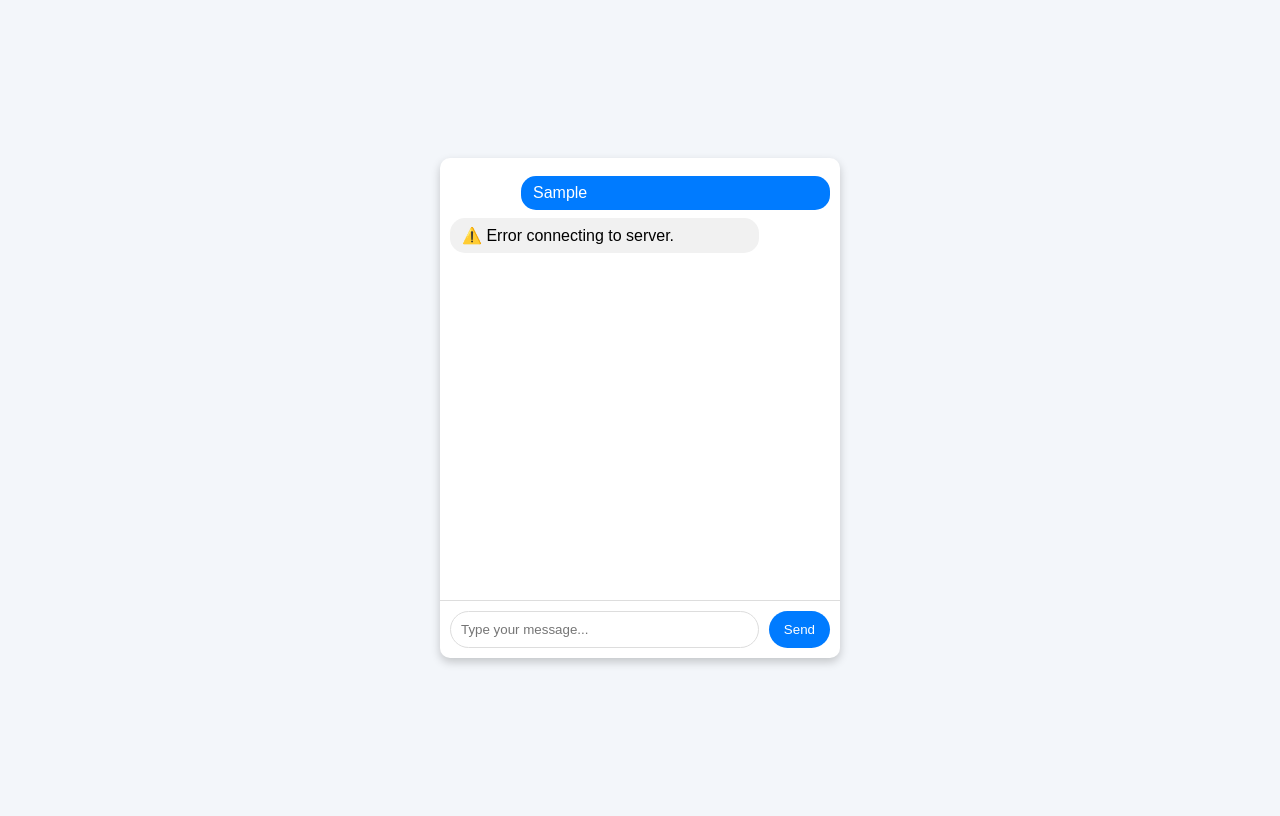
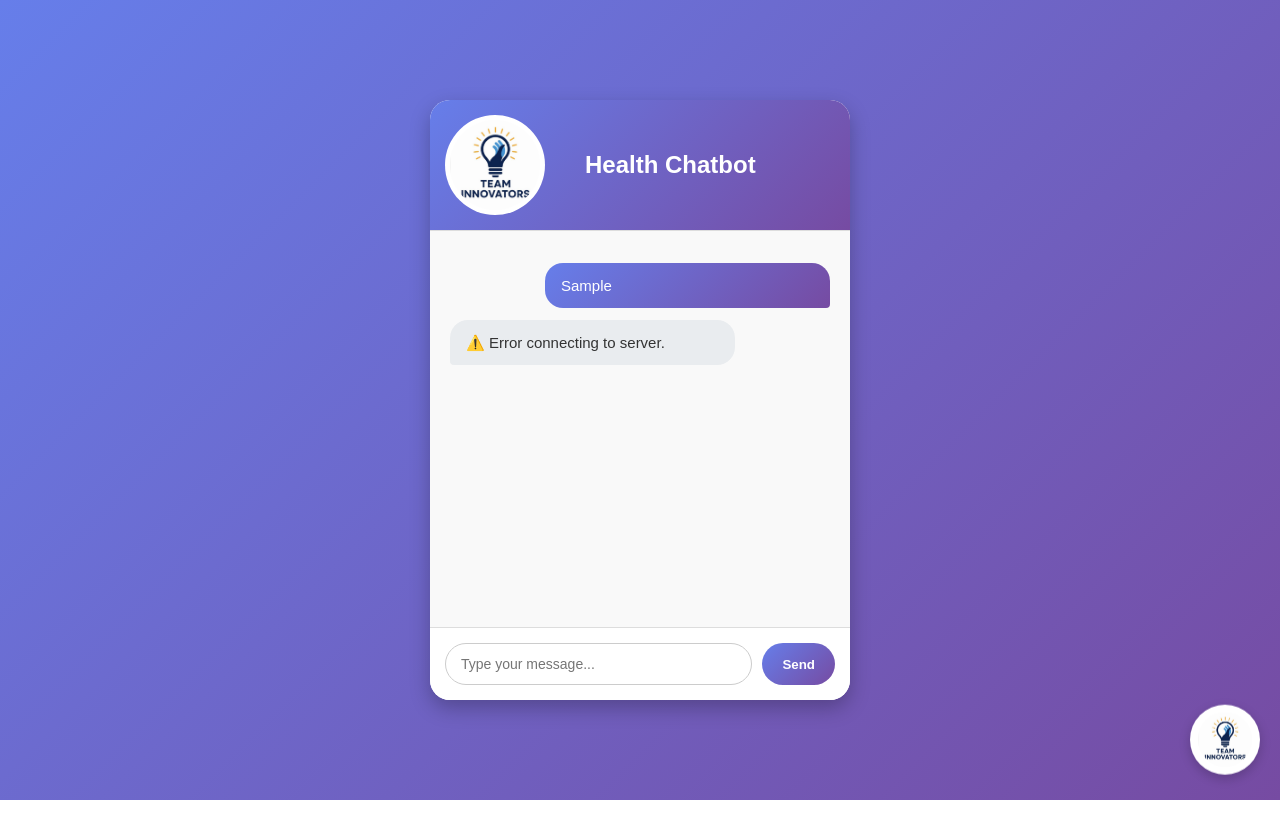
Before and after one commit to NishadDamale1010/Health_ChatBot, a website: page public/index.html in a window 1280 px wide. Both pictures are taken after typing "Sample" into the empty fields and a click on the button "Send". Drawn offline with Linux system fonts and the light colour scheme; no server answers.

Commit message:
update readme

```diff
--- a/public/index.html
+++ b/public/index.html
@@ -1,19 +1,35 @@
 <!DOCTYPE html>
 <html lang="en">
+
 <head>
     <meta charset="UTF-8">
     <meta name="viewport" content="width=device-width, initial-scale=1.0">
     <title>Health Chatbot</title>
     <link rel="stylesheet" href="style.css">
 </head>
+
 <body>
     <div class="chat-container">
+        <!-- Chatbot header with robo -->
+        <div class="chat-header">
+            <img src="logo.jpg" alt="Bot" class="bot-icon">
+            <h2>Health Chatbot</h2>
+        </div>
+        <!-- Floating Robo Mascot -->
+        <div class="robo-mascot">
+            <img src="logo.jpg" alt="Robo" />
+        </div>
+
+
         <div class="chat-box" id="chat-box"></div>
+
         <div class="chat-input">
             <input type="text" id="user-input" placeholder="Type your message..." />
             <button id="send-btn">Send</button>
         </div>
     </div>
+
     <script src="script.js"></script>
 </body>
+
 </html>
--- a/public/script.js
+++ b/public/script.js
@@ -35,3 +35,6 @@ async function sendMessage() {
         addMessage("bot", "⚠️ Error connecting to server.");
     }
 }
+document.querySelector(".robo-mascot").addEventListener("click", () => {
+    document.querySelector(".chat-container").scrollIntoView({ behavior: "smooth" });
+});
--- a/public/style.css
+++ b/public/style.css
@@ -1,66 +1,169 @@
+/* Reset */
+* {
+  margin: 0;
+  padding: 0;
+  box-sizing: border-box;
+}
+
 body {
-  font-family: Arial, sans-serif;
-  background: #f3f6fa;
+  font-family: "Poppins", sans-serif;
+  background: linear-gradient(135deg, #667eea, #764ba2);
+  height: 100vh;
   display: flex;
   justify-content: center;
   align-items: center;
-  height: 100vh;
 }
 
+/* Chat container */
 .chat-container {
-  width: 400px;
-  height: 500px;
-  background: white;
-  border-radius: 10px;
-  box-shadow: 0 4px 10px rgba(0,0,0,0.2);
+  width: 420px;
+  height: 600px;
+  background: #fff;
+  border-radius: 20px;
+  box-shadow: 0 8px 20px rgba(0,0,0,0.25);
   display: flex;
   flex-direction: column;
+  overflow: hidden;
+  animation: fadeIn 0.8s ease;
 }
 
+/* Chat messages box */
 .chat-box {
   flex: 1;
-  padding: 10px;
+  padding: 20px;
   overflow-y: auto;
-  border-bottom: 1px solid #ddd;
+  background: #f9f9f9;
 }
 
+/* Chat bubbles */
 .message {
-  margin: 8px 0;
-  padding: 8px 12px;
-  border-radius: 15px;
+  margin: 12px 0;
+  padding: 12px 16px;
+  border-radius: 18px;
   max-width: 75%;
+  word-wrap: break-word;
+  font-size: 15px;
+  line-height: 1.4;
+  animation: slideUp 0.4s ease;
 }
 
 .user {
-  background: #007bff;
+  background: linear-gradient(135deg, #667eea, #764ba2);
   color: white;
   margin-left: auto;
+  border-bottom-right-radius: 4px;
 }
 
 .bot {
-  background: #f1f1f1;
+  background: #e9ecef;
+  color: #333;
   margin-right: auto;
+  border-bottom-left-radius: 4px;
 }
 
+/* Input area */
 .chat-input {
   display: flex;
-  padding: 10px;
+  padding: 15px;
+  background: #fff;
+  border-top: 1px solid #ddd;
 }
 
 .chat-input input {
   flex: 1;
-  padding: 10px;
-  border: 1px solid #ddd;
-  border-radius: 20px;
+  padding: 12px 15px;
+  border: 1px solid #ccc;
+  border-radius: 25px;
   outline: none;
+  font-size: 14px;
+  transition: 0.3s;
+}
+
+.chat-input input:focus {
+  border-color: #667eea;
+  box-shadow: 0 0 5px rgba(102,126,234,0.5);
 }
 
 .chat-input button {
   margin-left: 10px;
-  padding: 10px 15px;
-  background: #007bff;
+  padding: 12px 20px;
+  background: linear-gradient(135deg, #667eea, #764ba2);
   color: white;
   border: none;
-  border-radius: 20px;
+  border-radius: 25px;
   cursor: pointer;
+  font-weight: bold;
+  transition: 0.3s;
 }
+
+.chat-input button:hover {
+  opacity: 0.9;
+}
+
+/* Scrollbar styling */
+.chat-box::-webkit-scrollbar {
+  width: 6px;
+}
+
+.chat-box::-webkit-scrollbar-thumb {
+  background: #ccc;
+  border-radius: 10px;
+}
+
+/* Animations */
+@keyframes fadeIn {
+  from { opacity: 0; transform: scale(0.9); }
+  to { opacity: 1; transform: scale(1); }
+}
+
+@keyframes slideUp {
+  from { transform: translateY(10px); opacity: 0; }
+  to { transform: translateY(0); opacity: 1; }
+}
+/* Chatbot header */
+.chat-header {
+  display: flex;
+  align-items: center;
+  padding: 15px;
+  background: linear-gradient(135deg, #667eea, #764ba2);
+  color: white;
+  font-weight: bold;
+  font-size: 16px;
+  border-bottom: 1px solid #ddd;
+}
+
+.chat-header .bot-icon {
+  width: 100px;
+  height: 100px;
+  margin-right: 40px;
+  border-radius: 300%;
+  background: white;
+  padding: 5px;
+}
+/* Floating Robo Mascot */
+.robo-mascot {
+  position: fixed;
+  bottom: 20px;
+  right: 20px;
+  width: 70px;
+  height: 70px;
+  cursor: pointer;
+  z-index: 1000;
+  animation: float 3s ease-in-out infinite;
+}
+
+.robo-mascot img {
+  width: 100%;
+  height: 100%;
+  border-radius: 50%;
+  background: white;
+  padding: 8px;
+  box-shadow: 0px 4px 12px rgba(0,0,0,0.2);
+}
+
+/* Floating animation */
+@keyframes float {
+  0% { transform: translateY(0px); }
+  50% { transform: translateY(-10px); }
+  100% { transform: translateY(0px); }
+}
```
Also changed, not shown: server.js (+32 -13 lines), README.md, public/logo.jpg (added). Lines whose indentation alone changed are shown as unchanged.
